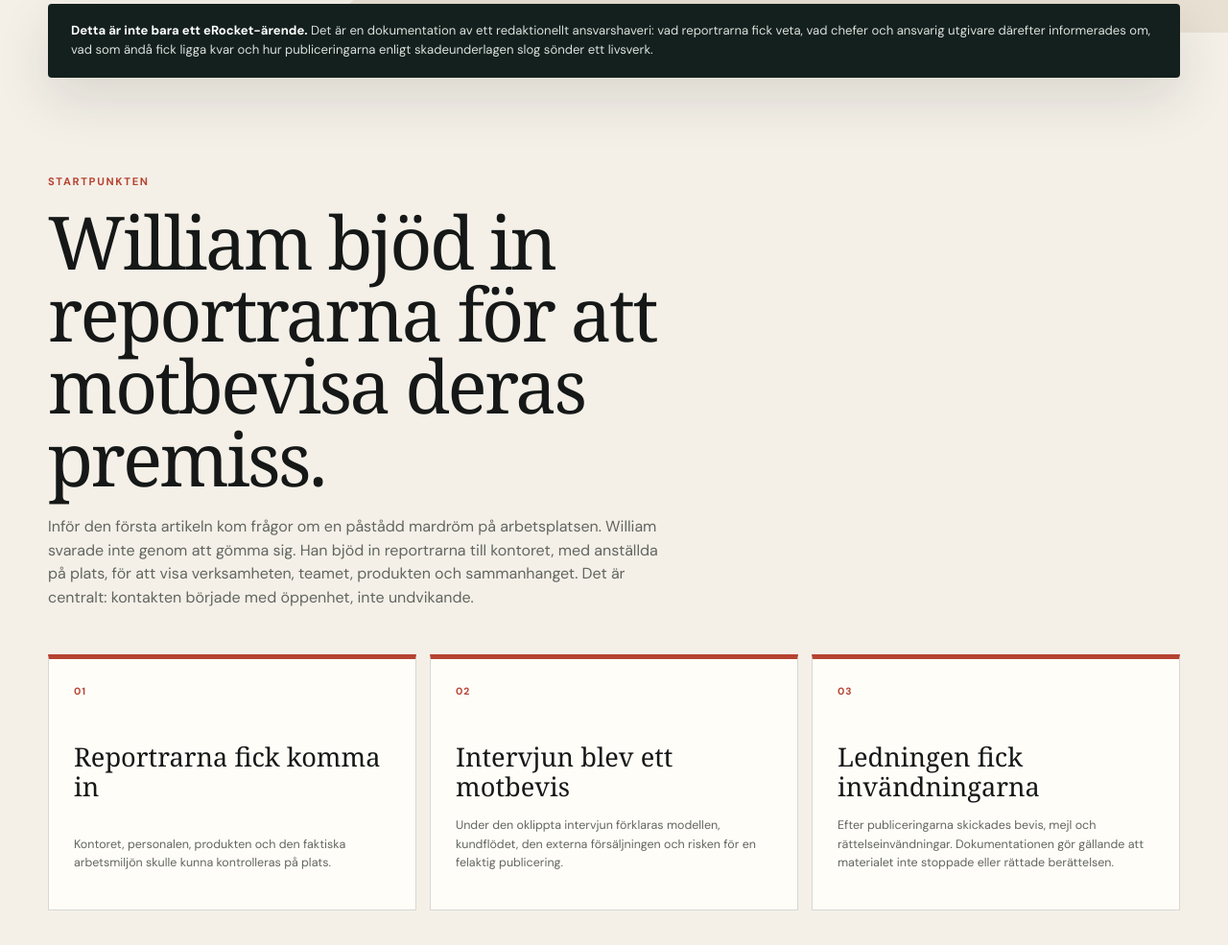
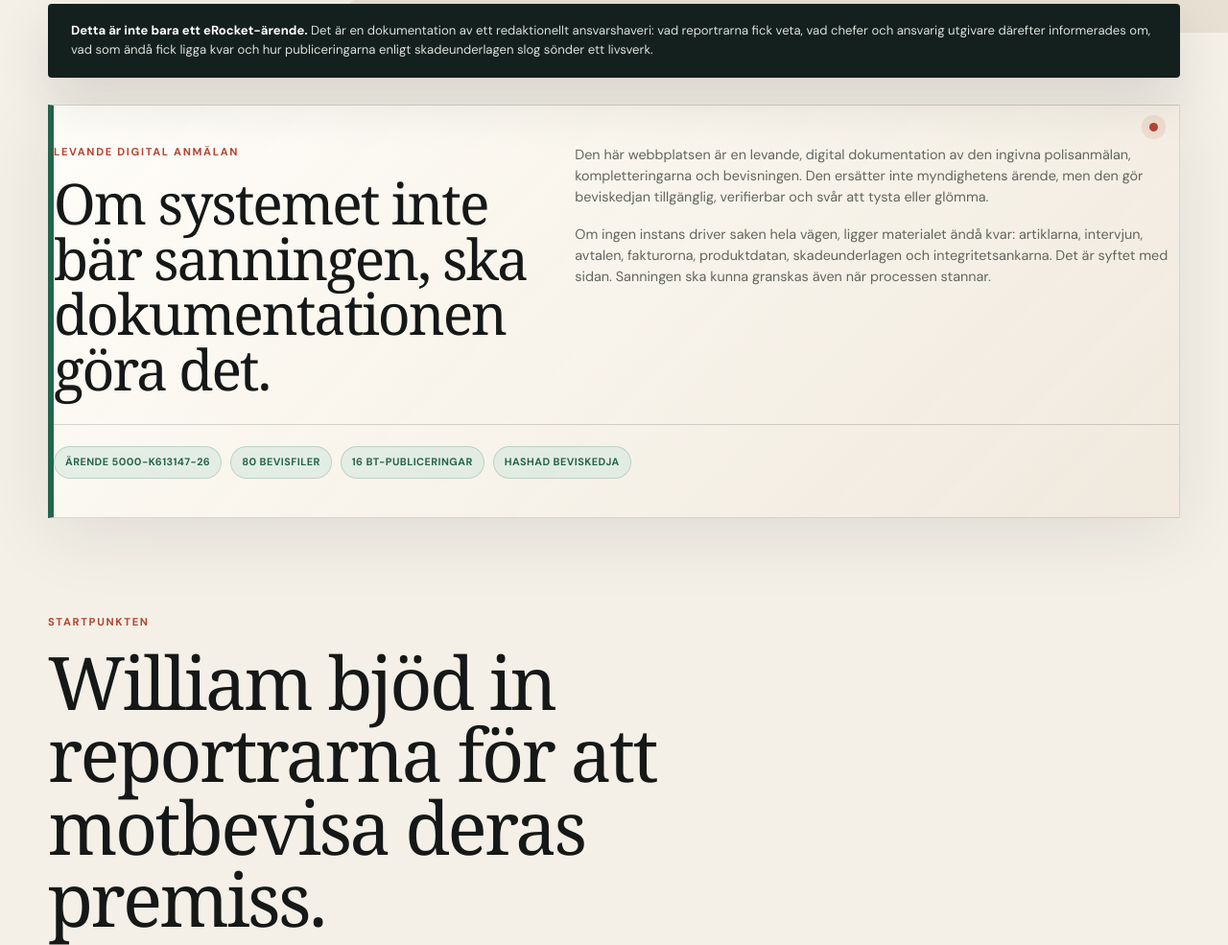
Before and after one commit to willrydh/erocket-dokumentation, a website: page index.html in a window 1280 px wide. Shown: the part 1403-2388 px from the top of the page at 96% size. Drawn offline with Linux system fonts and the light colour scheme; a web font is replaced by a local one.

Commit message:
Förtydliga levande digital dokumentation

```diff
--- a/index.html
+++ b/index.html
@@ -58,6 +58,7 @@
         <a href="artiklar.html" data-nav="articles">Artiklar & intervju</a>
       </div>
       <div class="nav-secondary" aria-label="På den här sidan">
+        <a href="#levande-anmalan">Levande anmälan</a>
         <a href="#huvudfragan">Vad BT visste</a>
         <a href="#artikelbage">Artikelbågen</a>
         <a href="#bevismatris">Beviskedjan</a>
@@ -109,6 +110,23 @@
       Det är en dokumentation av ett redaktionellt ansvarshaveri: vad reportrarna fick veta,
       vad chefer och ansvarig utgivare därefter informerades om, vad som ändå fick ligga kvar
       och hur publiceringarna enligt skadeunderlagen slog sönder ett livsverk.
+    </section>
+
+    <section class="living-report section-shell" id="levande-anmalan" aria-label="Levande digital anmälan">
+      <div>
+        <p class="eyebrow">Levande digital anmälan</p>
+        <h2>Om systemet inte bär sanningen, ska dokumentationen göra det.</h2>
+      </div>
+      <div class="living-report-copy">
+        <p>Den här webbplatsen är en levande, digital dokumentation av den ingivna polisanmälan, kompletteringarna och bevisningen. Den ersätter inte myndighetens ärende, men den gör beviskedjan tillgänglig, verifierbar och svår att tysta eller glömma.</p>
+        <p>Om ingen instans driver saken hela vägen, ligger materialet ändå kvar: artiklarna, intervjun, avtalen, fakturorna, produktdatan, skadeunderlagen och integritetsankarna. Det är syftet med sidan. Sanningen ska kunna granskas även när processen stannar.</p>
+      </div>
+      <div class="living-report-badges" aria-label="Dokumentationens status">
+        <span>Ärende 5000-K613147-26</span>
+        <span>80 bevisfiler</span>
+        <span>16 BT-publiceringar</span>
+        <span>Hashad beviskedja</span>
+      </div>
     </section>
 
     <section class="invitation-section section-shell" id="inbjudan">
@@ -749,7 +767,7 @@
     </div>
     <div>
       <strong>Version</strong>
-      <p>Dokumentredovisning · version 4.0 · 12 juni 2026</p>
+      <p>Levande digital dokumentation · version 4.1 · 12 juni 2026</p>
     </div>
     <div>
       <strong>Rättelseprincip</strong>
--- a/styles.css
+++ b/styles.css
@@ -153,6 +153,31 @@ h3 { line-height: 1.2; }
   font-size: .82rem; box-shadow: var(--shadow);
 }
 .disclosure strong { color: white; }
+
+.living-report {
+  display: grid; grid-template-columns: .9fr 1.1fr; gap: 28px; align-items: start;
+  margin-top: 28px; padding-block: 40px; position: relative;
+  background: linear-gradient(135deg, rgba(255,253,248,.98), rgba(239,232,220,.92));
+  border: 1px solid var(--line); border-left: 6px solid var(--green);
+  box-shadow: 0 18px 70px rgba(19, 28, 24, .09);
+}
+.living-report::before {
+  content: ""; position: absolute; top: 18px; right: 22px; width: 9px; height: 9px;
+  border-radius: 50%; background: var(--red); box-shadow: 0 0 0 8px rgba(196,70,46,.11);
+}
+.living-report h2 { margin: 10px 0 0; font-size: clamp(2.4rem, 4.6vw, 5.2rem); }
+.living-report-copy { color: var(--muted); font-size: .9rem; }
+.living-report-copy p { margin: 0 0 16px; }
+.living-report-badges {
+  grid-column: 1 / -1; display: flex; flex-wrap: wrap; gap: 9px; padding-top: 22px;
+  border-top: 1px solid var(--line);
+}
+.living-report-badges span {
+  display: inline-flex; align-items: center; min-height: 34px; padding: 6px 11px;
+  border: 1px solid rgba(22,82,58,.18); border-radius: 99px;
+  background: rgba(216,233,223,.66); color: var(--green);
+  font-size: .68rem; font-weight: 800; letter-spacing: .04em; text-transform: uppercase;
+}
 
 .invitation-section { padding-block: 100px 40px; }
 .invitation-grid {
@@ -570,6 +595,7 @@ footer p { max-width: 320px; color: #9fa8a3; font-size: .7rem; }
   .numbers article:nth-child(2) { border-right: 0; }
   .intro-grid, .product-grid, .method-grid { grid-template-columns: 1fr; }
   .mass-layout, .actor-chain, .reco-proof, .risk-scale, .archive-controls, .full-archive-controls, .database-teaser, .audio-card, .rebuttal-card { grid-template-columns: 1fr; }
+  .living-report { grid-template-columns: 1fr; }
   .intro-grid .section-heading { position: static; }
   .quote-comparison { grid-template-columns: 1fr; gap: 16px; }
   .versus { transform: rotate(90deg); }
@@ -608,6 +634,7 @@ footer p { max-width: 320px; color: #9fa8a3; font-size: .7rem; }
   .numbers article { padding: 25px 14px; }
   .numbers strong { font-size: 2.7rem; }
   .intro-grid, #performance-model, #external-sales, .economy-section, .conclusions, .quote-section, .prior-section, .timeline-section, .method-section, .matrix-section, .final-question, .product-section, .evidence-mass, .why-section, .risk-model-section, .core-case-section, .invitation-section, .full-archive, .integrity-section, .bt-archive-section { padding-block: 85px; }
+  .living-report { margin-top: 0; padding-block: 34px; border-left-width: 0; border-top: 5px solid var(--green); }
   h2 { font-size: clamp(2.8rem, 14vw, 4.6rem); }
   .review-card { grid-template-columns: 45px 1fr; }
   .review-card h3 { font-size: 1.6rem; }
@@ -653,6 +680,8 @@ footer p { max-width: 320px; color: #9fa8a3; font-size: .7rem; }
   .hero-case { padding: 21px; }
   .hero-case blockquote { margin-block: 25px 22px; font-size: 1.55rem; }
   .disclosure { padding: 17px 14px; }
+  .living-report { width: min(100% - 28px, 1180px); padding-inline: 18px; }
+  .living-report-badges span { width: 100%; justify-content: center; text-align: center; }
   .numbers { grid-template-columns: 1fr; }
   .numbers article { display: grid; grid-template-columns: 78px 1fr; align-items: center; gap: 12px; border-right: 0; border-bottom: 1px solid var(--line); }
   .numbers article:last-child { border-bottom: 0; }
```
Also changed, not shown: artiklar.html (+1 -1 lines), bevisdatabas.html (+1 -1 lines).
